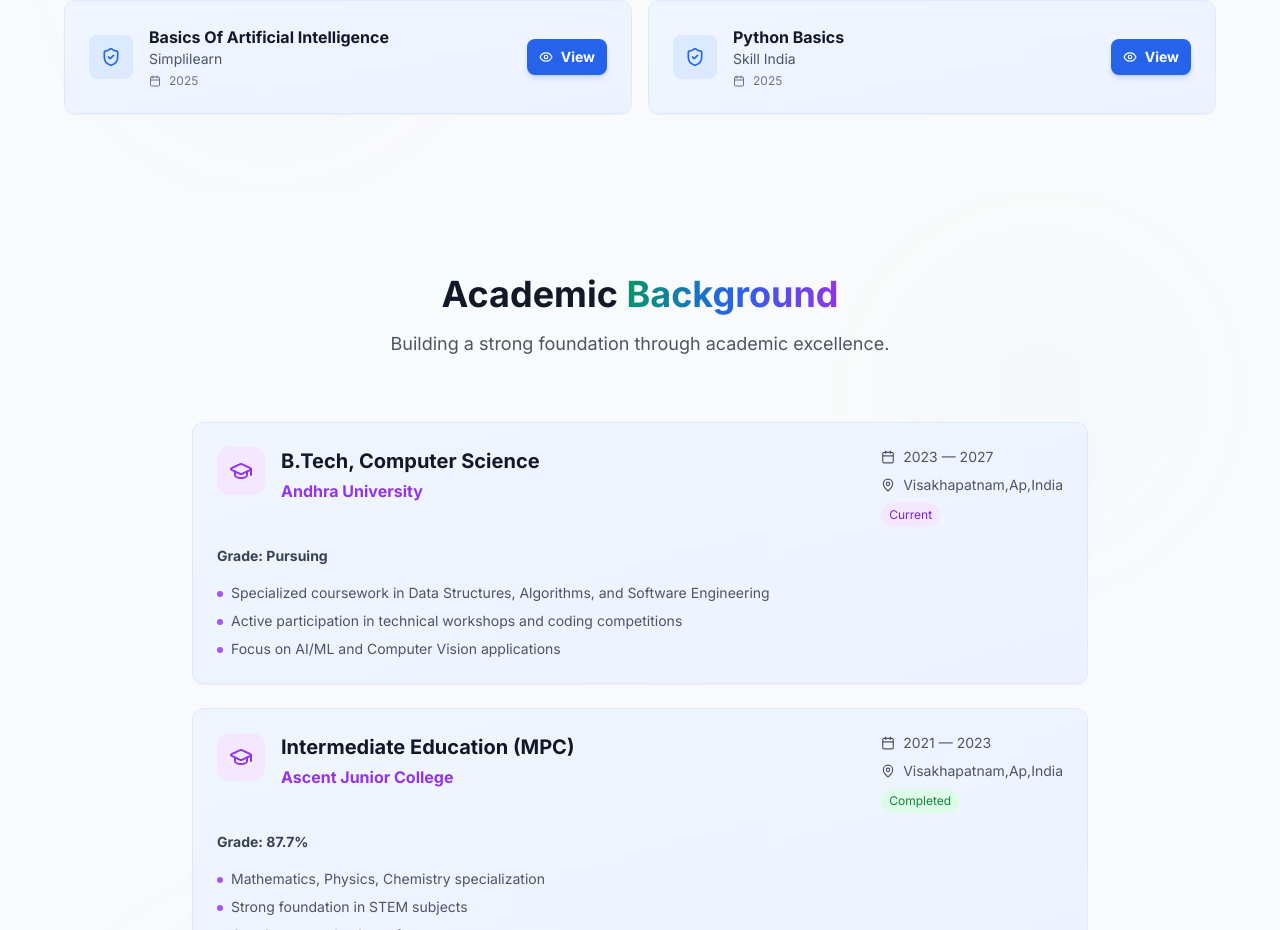
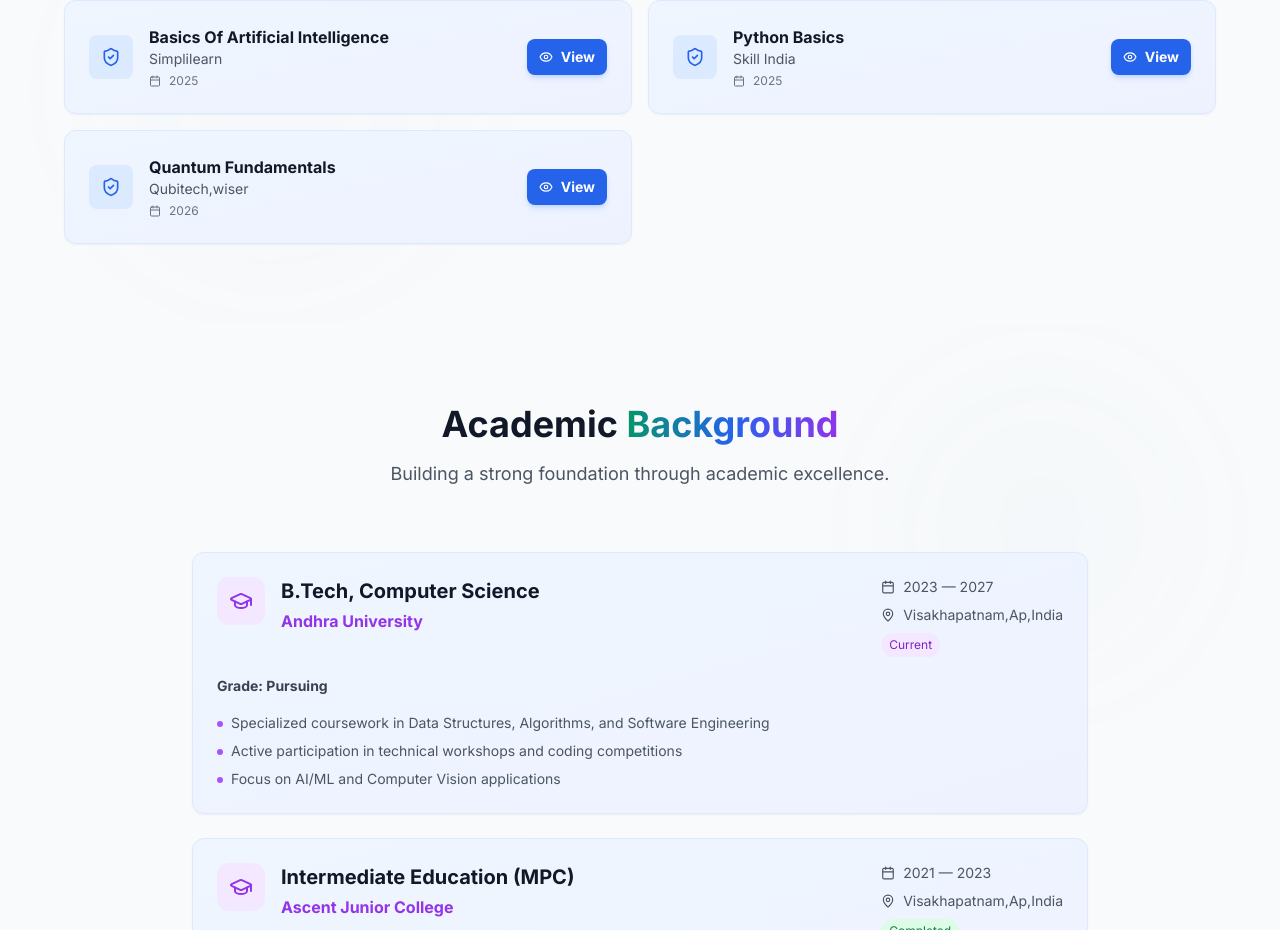
Before and after one commit to Muralikonala/My-Portfolio, a React (Vite) app: page / in a window 1280 px wide. Shown: the part 5854-6784 px from the top of the page. Built offline with nearby package versions, Linux system fonts and the light colour scheme.

Commit message:
new certificate added

```diff
--- a/src/components/Certificates.tsx
+++ b/src/components/Certificates.tsx
@@ -13,7 +13,8 @@ const Certificates: React.FC = () => {
     { title: "Microsoft Security Foundations", issuer: "Microsoft", date: "2025", type: "Security", file: "/Microsoft Security Foundations Certificate.jpg" },
     { title: "SIH Hackathon Participation", issuer: "Smart India Hackathon", date: "2025", type: "Achievement", file: "/SIH Hackaton certificate.jpg" },
     { title: "Basics Of Artificial Intelligence", issuer: "Simplilearn", date: "2025", type: "Course", file: "/Simple learn -AI certificate.jpg" },
-    { title: "Python Basics", issuer: "Skill India", date: "2025", type: "Certification", file: "/Skill india Python certificate.jpg" }
+    { title: "Python Basics", issuer: "Skill India", date: "2025", type: "Certification", file: "/Skill india Python certificate.jpg" },
+    { title: "Quantum Fundamentals", issuer: "Qubitech,wiser", date: "2026", type: "Certification", file: "/Quantum govt.jpg" }
   ];
 
   return (
```
Also changed, not shown: public/Quantum govt.jpg (added), 1 other file (tests, documents, lock files or other folders).
